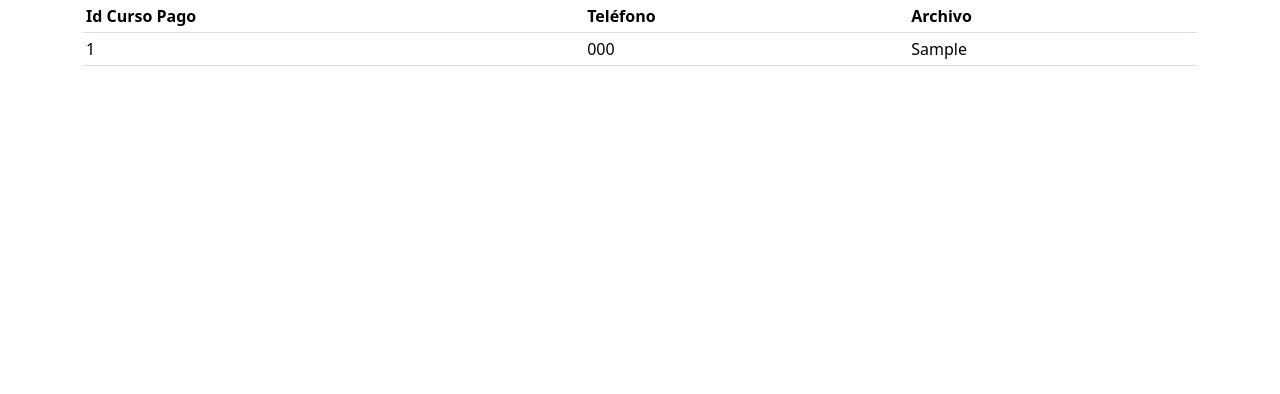
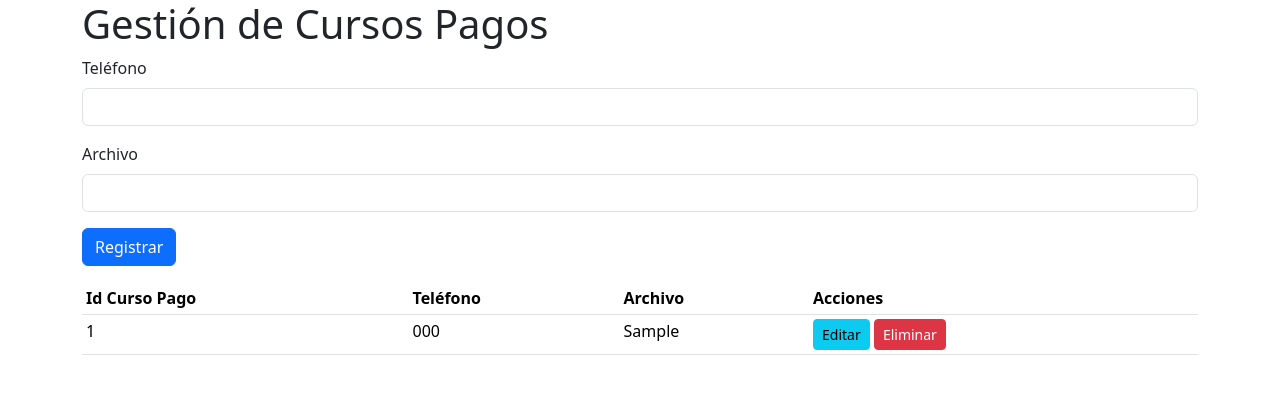
Before and after one commit to AntonioKN/flask7b, a Flask app: page / in a window 1280 px wide. Shown: the top 394 px of the page. Run offline with Flask 3, Linux system fonts and the light colour scheme; tables that the repository leaves empty or names only in its code hold one stand-in row (values such as "Sample post"); some libraries are stand-ins or nearby versions.

Commit message:
Update app.html

```diff
--- a/templates/app.html
+++ b/templates/app.html
@@ -3,63 +3,125 @@
 <head>
     <meta charset="UTF-8">
     <meta name="viewport" content="width=device-width, initial-scale=1.0">
-
-    <link href="https://cdn.jsdelivr.net/npm/bootstrap@5.3.3/dist/css/bootstrap.min.css" rel="stylesheet" integrity="sha384-QWTKZyjpPEjISv5WaRU9OFeRpok6YctnYmDr5pNlyT2bRjXh0JMhjY6hW+ALEwIH" crossorigin="anonymous">
-
-    <script src="https://code.jquery.com/jquery-3.7.1.min.js" integrity="sha256-/JqT3SQfawRcv/BIHPThkBvs0OEvtFFmqPF/lYI/Cxo=" crossorigin="anonymous"></script>
-
+    <link href="https://cdn.jsdelivr.net/npm/bootstrap@5.3.3/dist/css/bootstrap.min.css" rel="stylesheet">
+    <script src="https://code.jquery.com/jquery-3.7.1.min.js"></script>
     <script src="https://js.pusher.com/8.2.0/pusher.min.js"></script>
-
     <title>App</title>
 </head>
 <body>
     <div class="container">
-      <table class="table table-sm">
+        <h1>Gestión de Cursos Pagos</h1>
+        <form id="formCursoPago">
+            <input type="hidden" id="cursoId">
+            <div class="mb-3">
+                <label for="telefono" class="form-label">Teléfono</label>
+                <input type="text" id="telefono" class="form-control" required>
+            </div>
+            <div class="mb-3">
+                <label for="archivo" class="form-label">Archivo</label>
+                <input type="text" id="archivo" class="form-control" required>
+            </div>
+            <button type="submit" class="btn btn-primary">Registrar</button>
+            <button type="button" id="actualizarBtn" class="btn btn-warning" style="display:none;">Actualizar</button>
+        </form>
+        <table class="table table-sm mt-3">
             <thead>
                 <tr>
                     <th>Id Curso Pago</th>
                     <th>Teléfono</th>
                     <th>Archivo</th>
+                    <th>Acciones</th>
                 </tr>
             </thead>
             <tbody id="tbodyCursosPagos"></tbody>
         </table>
     </div>
 
-    <script src="https://cdn.jsdelivr.net/npm/bootstrap@5.3.3/dist/js/bootstrap.bundle.min.js" integrity="sha384-YvpcrYf0tY3lHB60NNkmXc5s9fDVZLESaAA55NDzOxhy9GkcIdslK1eN7N6jIeHz" crossorigin="anonymous"></script>
-
+    <script src="https://cdn.jsdelivr.net/npm/bootstrap@5.3.3/dist/js/bootstrap.bundle.min.js"></script>
     <script>
-        window.addEventListener("load", function (event) {
         function buscar() {
             $.get("/buscar", function (respuesta) {
                 $("#tbodyCursosPagos").html("");
-
-                    // Iterar sobre los registros devueltos
                 respuesta.data.forEach(function(cursoPago) {
                     $("#tbodyCursosPagos").append(`<tr>
                         <td>${cursoPago[0]}</td>
                         <td>${cursoPago[1]}</td>
                         <td>${cursoPago[2]}</td>
+                        <td>
+                            <button class="btn btn-info btn-sm" onclick="editar(${cursoPago[0]}, '${cursoPago[1]}', '${cursoPago[2]}')">Editar</button>
+                            <button class="btn btn-danger btn-sm" onclick="eliminar(${cursoPago[0]})">Eliminar</button>
+                        </td>
                     </tr>`);
                 });
             });
         }
 
+        function editar(id, telefono, archivo) {
+            $("#cursoId").val(id);
+            $("#telefono").val(telefono);
+            $("#archivo").val(archivo);
+            $("#actualizarBtn").show();
+            $("#formCursoPago").off('submit').on('submit', function(e) {
+                e.preventDefault();
+                actualizar(id);
+            });
+        }
+
+        function actualizar(id) {
+            const telefono = $("#telefono").val();
+            const archivo = $("#archivo").val();
+            $.ajax({
+                url: `/actualizar/${id}`,
+                type: 'PUT',
+                contentType: 'application/json',
+                data: JSON.stringify({ telefono, archivo }),
+                success: function() {
+                    buscar();
+                    $("#formCursoPago")[0].reset();
+                    $("#actualizarBtn").hide();
+                }
+            });
+        }
+
+        function eliminar(id) {
+            if (confirm("¿Estás seguro de que deseas eliminar este registro?")) {
+                $.ajax({
+                    url: `/eliminar/${id}`,
+                    type: 'DELETE',
+                    success: function() {
+                        buscar();
+                    }
+                });
+            }
+        }
+
+        $(document).ready(function () {
             buscar();
 
+            $("#formCursoPago").on("submit", function(e) {
+                e.preventDefault();
+                const telefono = $("#telefono").val();
+                const archivo = $("#archivo").val();
+                $.post("/registrar", JSON.stringify({ telefono, archivo }), function() {
+                    buscar();
+                    $("#formCursoPago")[0].reset();
+                }, 'json');
+            });
+
             Pusher.logToConsole = true;
-
             var pusher = new Pusher("613876ac427a3cc5a9f9", {
                 cluster: "us3"
             });
-
             var channel = pusher.subscribe("canalCursosPagos");
-
             channel.bind("registroCursoPago", function (cursoPago) {
                 $("#tbodyCursosPagos").prepend(`<tr>
                     <td>${cursoPago.Id_Curso_Pago}</td>
                     <td>${cursoPago.Telefono}</td>
                     <td>${cursoPago.Archivo}</td>
+                    <td>
+                        <button class="btn btn-info btn-sm" onclick="editar(${cursoPago.Id_Curso_Pago}, '${cursoPago.Telefono}', '${cursoPago.Archivo}')">Editar</button>
+                        <button class="btn btn-danger btn-sm" onclick="eliminar(${cursoPago.Id_Curso_Pago})">Eliminar</button>
+                    </td>
                 </tr>`);
             });
         });
```
Lines whose indentation alone changed are shown as unchanged.
